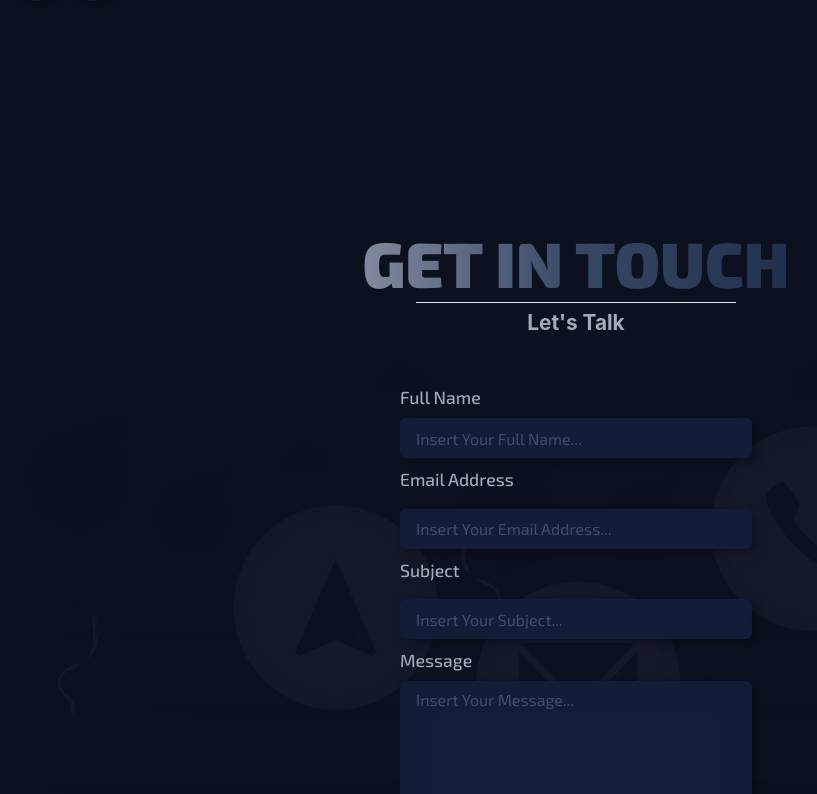
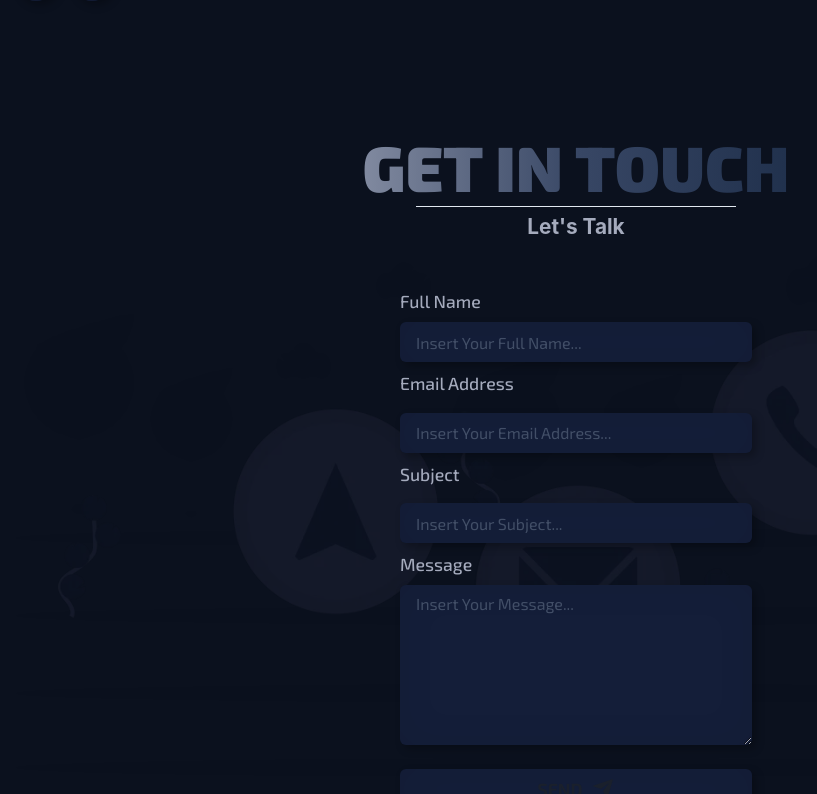
Before and after one commit to zeetaengrg/portfolio, a Next.js app: page / in a window 1280 px wide. Shown: the part 5446-6240 px from the top of the page, without its empty margins (64-881 px from the left). Built offline with nearby package versions, Linux system fonts and the light colour scheme.

Commit message:
style: margins removed

```diff
--- a/components/templates/Contacts/Contacts.jsx
+++ b/components/templates/Contacts/Contacts.jsx
@@ -12,8 +12,6 @@ const Contacts = () => {
       as="section"
       id="contacts"
       position="relative"
-      mb={{ base: "0rem", lg: "4rem" }}
-      mt={{ base: "3rem", md: "6rem" }}
       zIndex="10"
       aria-labelledby="contacts-title"
     >
```
